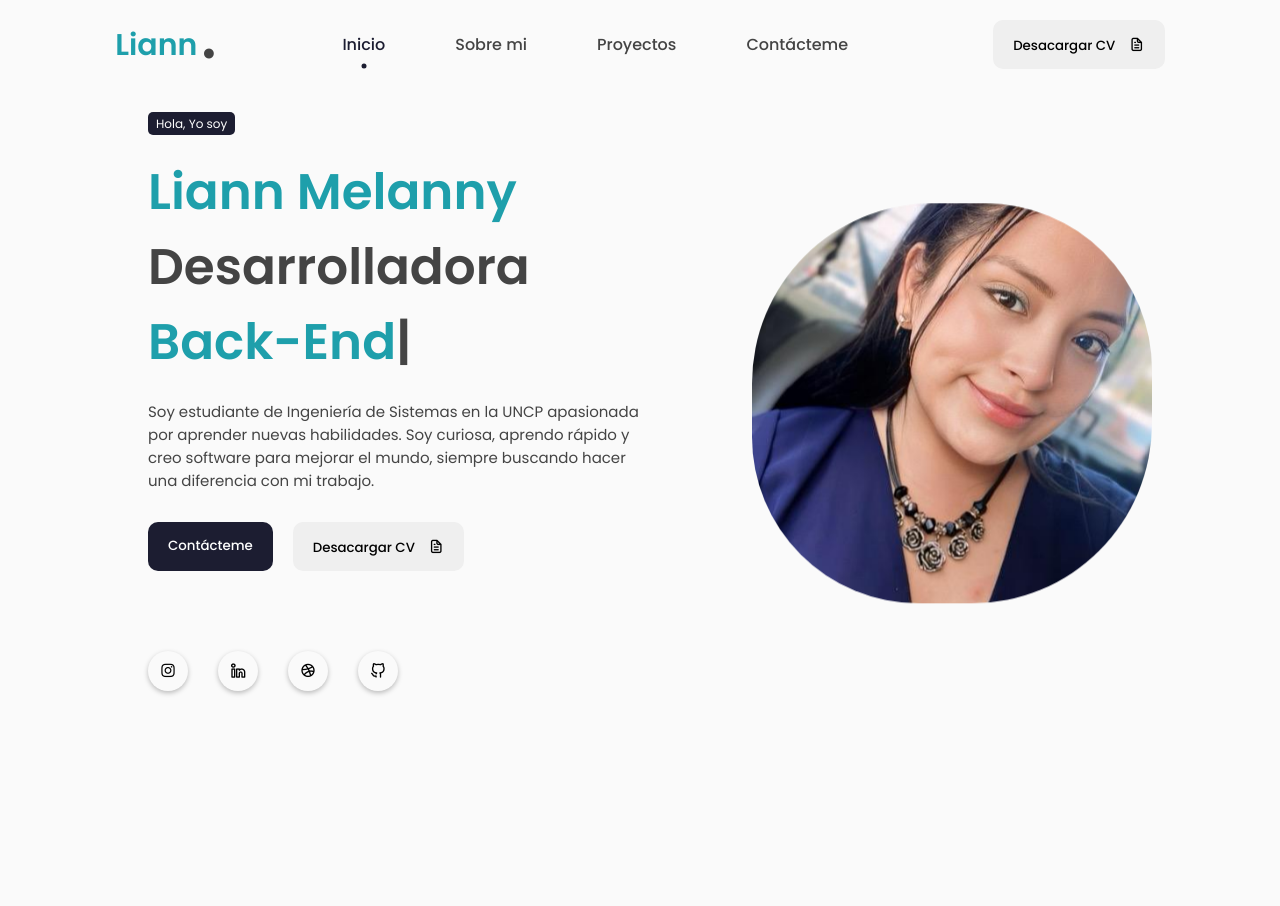
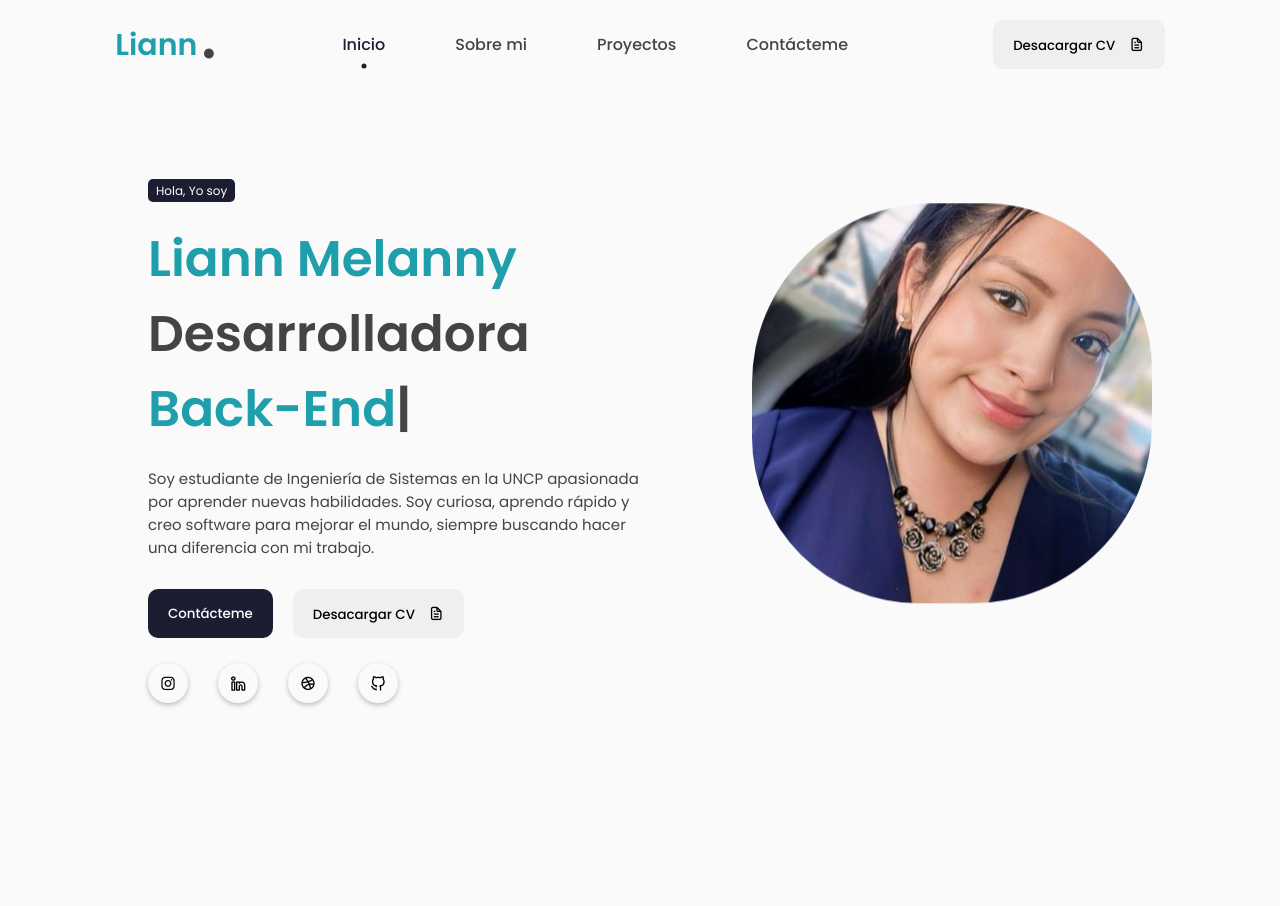
Before and after one commit to liann-melanny-huaman-cunyas/PortafolioAcad-mico, a PHP site: page / in a window 1280 px wide. Shown: the top 906 px of the page. Run offline with PHP 8.4, Linux system fonts and the light colour scheme.

Commit message:
modificaciones

```diff
--- a/assets/css/style.css
+++ b/assets/css/style.css
@@ -172,6 +172,7 @@ nav{
     flex-direction: column;
     width: 50%;
     padding-left: 20px;
+    margin-top: 80px;
 }
 .featured-text-card span{
     background: var(--third-color);
@@ -213,7 +214,7 @@ nav{
 }
 .social_icons{
     display: flex;
-    margin-top: 5em;
+    margin-top: 25px;
     gap: 30px;
 }
 .icon{
--- a/index.html
+++ b/index.html
@@ -68,9 +68,8 @@
                         </p>
                     </div>
                     <div class="featured-text-btn">
-                        <button class="btn blue-btn">Contácteme</button>
+                        <button class="btn blue-btn" onclick="document.getElementById('contacto').scrollIntoView({ behavior: 'smooth' });">Contácteme</button>
                         <button class="btn" onclick="descargarCV()" >Desacargar CV <i class="uil uil-file-alt"></i>
-                            <a href=""></a>
                         </button>
                     </div>
                     <div class="social_icons">
```
